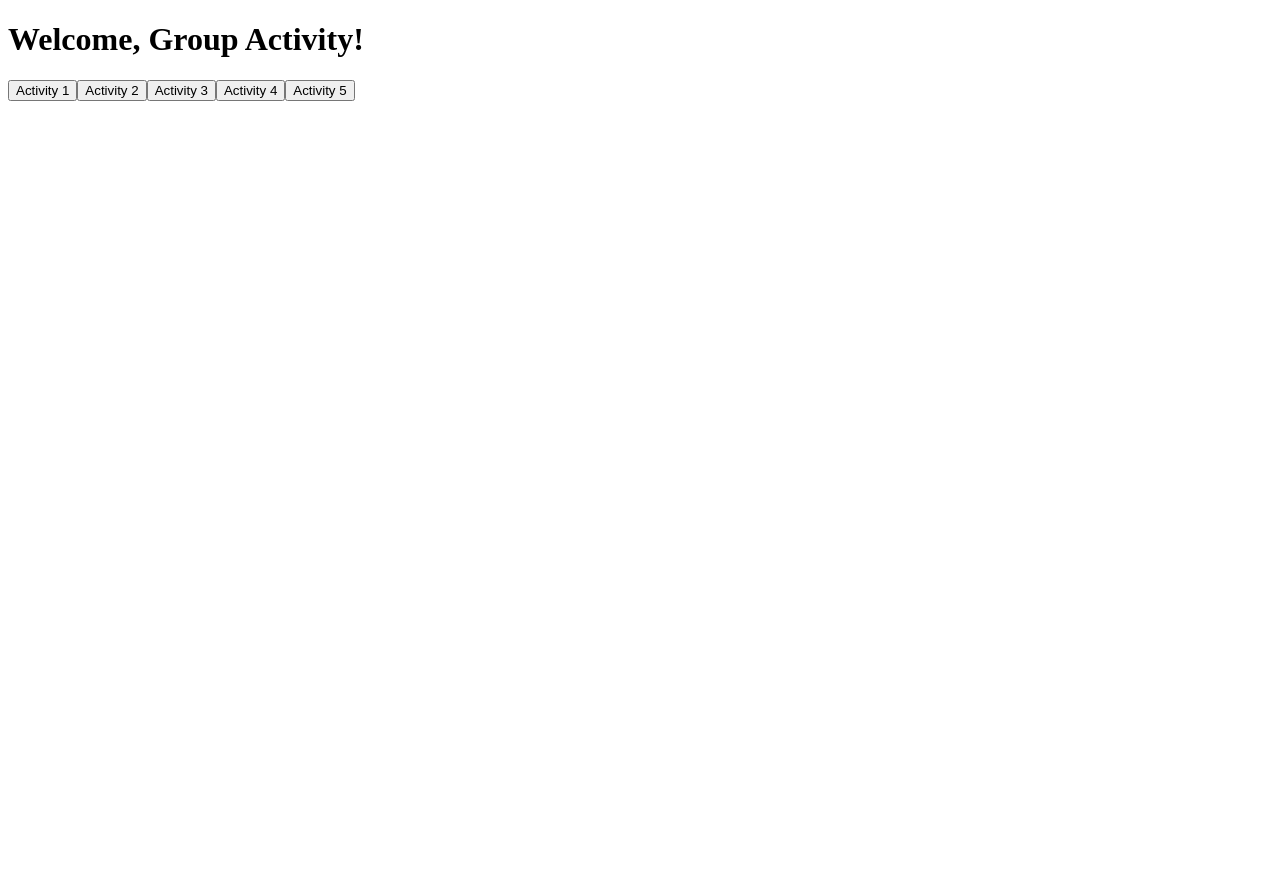
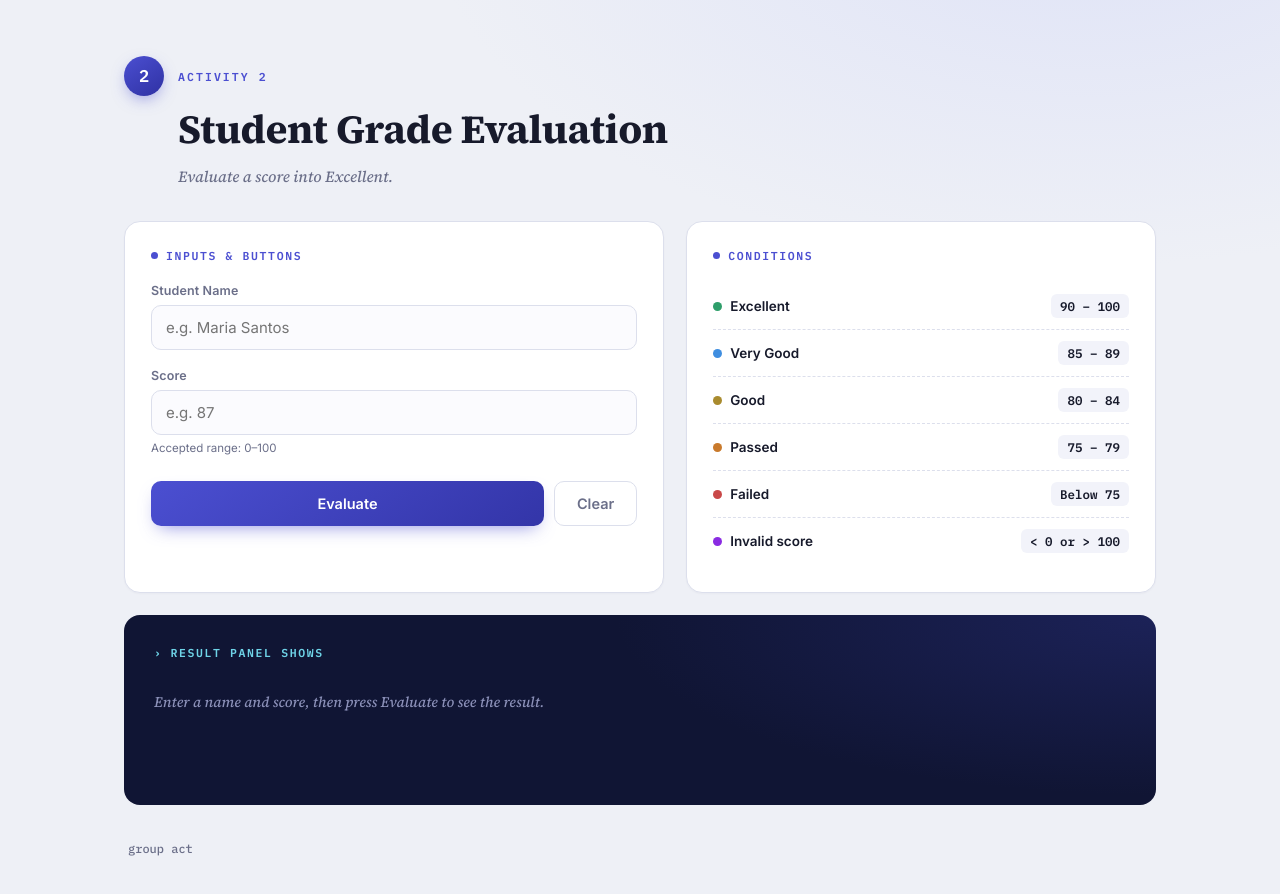
Before and after one commit to devinggenesis-design/Group-Activity, a React (Vite) app: page / in a window 1280 px wide. Shown: the top 894 px of the page. Before the commit the page ends 800 px from the top, so only its background shows below. Built offline with nearby package versions, Linux system fonts and the light colour scheme.

Commit message:
student evaluation page

```diff
--- a/src/App.css
+++ b/src/App.css
@@ -1,184 +1,241 @@
-.counter {
-  font-size: 16px;
-  padding: 5px 10px;
-  border-radius: 5px;
-  color: var(--accent);
-  background: var(--accent-bg);
-  border: 2px solid transparent;
-  transition: border-color 0.3s;
-  margin-bottom: 24px;
+@import url('https://fonts.googleapis.com/css2?family=Source+Serif+4:ital,wght@0,500;0,600;0,700;1,500&family=Inter:wght@400;500;600;700&family=IBM+Plex+Mono:wght@500;600&display=swap');
 
-  &:hover {
-    border-color: var(--accent-border);
-  }
-  &:focus-visible {
-    outline: 2px solid var(--accent);
-    outline-offset: 2px;
-  }
+:root{
+  --paper:#eef0f6;
+  --card:#ffffff;
+  --ink:#171a2b;
+  --navy:#101534;
+  --navy-2:#171d47;
+  --indigo:#4b4fd1;
+  --indigo-soft:#eceafc;
+  --sky:#6fd4e8;
+  --line:#dcdfec;
+  --muted:#6b6f89;
+  --excellent:#2e9e6a;
+  --verygood:#3f8ee0;
+  --good:#a98b2e;
+  --passed:#c97a2c;
+  --failed:#c94848;
+  --invalid:#8a2be2;
 }
 
-.hero {
-  position: relative;
-
-  .base,
-  .framework,
-  .vite {
-    inset-inline: 0;
-    margin: 0 auto;
-  }
-
-  .base {
-    width: 170px;
-    position: relative;
-    z-index: 0;
-  }
-
-  .framework,
-  .vite {
-    position: absolute;
-  }
-
-  .framework {
-    z-index: 1;
-    top: 34px;
-    height: 28px;
-    transform: perspective(2000px) rotateZ(300deg) rotateX(44deg) rotateY(39deg)
-      scale(1.4);
-  }
-
-  .vite {
-    z-index: 0;
-    top: 107px;
-    height: 26px;
-    width: auto;
-    transform: perspective(2000px) rotateZ(300deg) rotateX(40deg) rotateY(39deg)
-      scale(0.8);
-  }
+*{box-sizing:border-box;}
+body{margin:0;}
+#root{
+  background:
+    radial-gradient(1100px 600px at 85% -10%, #dfe3f7 0%, transparent 60%),
+    var(--paper);
+  min-height:100vh;
+  font-family:'Inter',sans-serif;
+  color:var(--ink);
 }
 
-#center {
-  display: flex;
-  flex-direction: column;
-  gap: 25px;
-  place-content: center;
-  place-items: center;
-  flex-grow: 1;
+.wrap{max-width:1080px;margin:0 auto;padding:56px 24px 80px;}
 
-  @media (max-width: 1024px) {
-    padding: 32px 20px 24px;
-    gap: 18px;
-  }
+/* ---- Header ---- */
+.eyebrow-row{display:flex;align-items:center;gap:14px;margin-bottom:6px;}
+.badge{
+  width:40px;height:40px;border-radius:50%;
+  background:linear-gradient(145deg,var(--indigo),#2f31a3);
+  color:#fff;display:flex;align-items:center;justify-content:center;
+  font-family:'IBM Plex Mono',monospace;font-weight:600;font-size:17px;
+  box-shadow:0 6px 16px -4px rgba(75,79,209,.55);
+  flex-shrink:0;
+}
+.eyebrow{
+  font-family:'IBM Plex Mono',monospace;
+  font-size:11.5px; letter-spacing:.18em; font-weight:600;
+  color:var(--indigo); text-transform:uppercase;
+}
+h1{
+  font-family:'Source Serif 4',serif;
+  font-size:clamp(28px,4vw,40px);
+  font-weight:700;
+  margin:2px 0 10px 54px;
+  letter-spacing:-.01em;
+}
+.sub{
+  font-family:'Source Serif 4',serif;
+  font-style:italic;
+  color:var(--muted);
+  margin:0 0 34px 54px;
+  font-size:15.5px;
 }
 
-#next-steps {
-  display: flex;
-  border-top: 1px solid var(--border);
-  text-align: left;
+/* ---- Layout ---- */
+.grid{
+  display:grid;
+  grid-template-columns:1.15fr 1fr;
+  gap:22px;
+}
+@media (max-width:820px){ .grid{grid-template-columns:1fr;} }
 
-  & > div {
-    flex: 1 1 0;
-    padding: 32px;
-    @media (max-width: 1024px) {
-      padding: 24px 20px;
-    }
-  }
-
-  .icon {
-    margin-bottom: 16px;
-    width: 22px;
-    height: 22px;
-  }
-
-  @media (max-width: 1024px) {
-    flex-direction: column;
-    text-align: center;
-  }
+.card{
+  background:var(--card);
+  border:1px solid var(--line);
+  border-radius:16px;
+  padding:26px 26px 28px;
+  box-shadow:0 1px 2px rgba(20,20,50,.03);
+}
+.card h2{
+  font-family:'IBM Plex Mono',monospace;
+  font-size:11.5px; letter-spacing:.14em; text-transform:uppercase;
+  color:var(--indigo); margin:0 0 20px;
+  display:flex; align-items:center; gap:8px;
+}
+.card h2::before{
+  content:"";width:7px;height:7px;border-radius:50%;
+  background:var(--indigo); display:inline-block;
 }
 
-#docs {
-  border-right: 1px solid var(--border);
+/* ---- Form ---- */
+.field{margin-bottom:18px;}
+.field label{
+  display:block; font-size:12.5px; font-weight:600;
+  color:var(--muted); margin-bottom:7px; letter-spacing:.01em;
+}
+.field input{
+  width:100%; padding:12px 14px; font-size:15px;
+  border:1.5px solid var(--line); border-radius:10px;
+  font-family:'Inter',sans-serif; color:var(--ink);
+  background:#fbfbfe;
+  transition:border-color .15s, box-shadow .15s, background .15s;
+}
+.field input:focus{
+  outline:none; border-color:var(--indigo); background:#fff;
+  box-shadow:0 0 0 4px var(--indigo-soft);
+}
+.field .hint{
+  font-size:11.5px; color:var(--muted); margin-top:6px;
+}
+.field.err input{border-color:var(--failed); background:#fff6f6;}
+.field .errmsg{
+  font-size:12px; color:var(--failed); margin-top:6px; font-weight:600;
+  display:none;
+}
+.field.err .errmsg{display:block;}
 
-  @media (max-width: 1024px) {
-    border-right: none;
-    border-bottom: 1px solid var(--border);
-  }
+.btn-row{display:flex; gap:10px; margin-top:26px;}
+button{
+  font-family:'Inter',sans-serif; font-weight:600; font-size:14.5px;
+  border:none; border-radius:10px; padding:13px 22px; cursor:pointer;
+  transition:transform .12s ease, box-shadow .12s ease, background .15s;
+}
+button:active{transform:translateY(1px);}
+#evaluateBtn{
+  flex:1;
+  background:linear-gradient(145deg,var(--indigo),#3335a8);
+  color:#fff;
+  box-shadow:0 8px 18px -8px rgba(75,79,209,.65);
+}
+#evaluateBtn:hover{box-shadow:0 10px 22px -6px rgba(75,79,209,.75);}
+#clearBtn{
+  background:#fff; color:var(--muted);
+  border:1.5px solid var(--line);
+}
+#clearBtn:hover{border-color:#b9bdd6; color:var(--ink);}
+
+/* ---- Conditions reference ---- */
+.cond-list{list-style:none; margin:0; padding:0;}
+.cond-list li{
+  display:flex; justify-content:space-between; align-items:center;
+  padding:11px 0; border-bottom:1px dashed var(--line);
+  font-size:14px;
+}
+.cond-list li:last-child{border-bottom:none;}
+.cond-range{
+  font-family:'IBM Plex Mono',monospace; font-weight:600; font-size:12.5px;
+  color:var(--ink); background:#f2f3fa; padding:4px 9px; border-radius:6px;
+}
+.cond-label{display:flex;align-items:center;font-weight:600; font-size:13.5px;}
+.dot{width:9px;height:9px;border-radius:50%;display:inline-block;margin-right:8px;}
+.dot-excellent{background:var(--excellent);}
+.dot-verygood{background:var(--verygood);}
+.dot-good{background:var(--good);}
+.dot-passed{background:var(--passed);}
+.dot-failed{background:var(--failed);}
+.dot-invalid{background:var(--invalid);}
+
+/* ---- Result panel (navy) ---- */
+.result-card{
+  grid-column:1 / -1;
+  background:radial-gradient(900px 300px at 100% 0%, #1c2258 0%, transparent 60%), var(--navy);
+  border-radius:16px;
+  padding:30px 30px 34px;
+  color:#fff;
+  position:relative;
+  overflow:hidden;
+  min-height:190px;
+}
+.result-card h2{
+  font-family:'IBM Plex Mono',monospace;
+  font-size:11.5px; letter-spacing:.14em; text-transform:uppercase;
+  color:var(--sky); margin:0 0 22px;
+  display:flex; align-items:center; gap:8px;
+}
+.result-card h2::before{
+  content:"›"; color:var(--sky); font-weight:700;
+}
+.placeholder{
+  color:#8b90b8; font-size:14.5px; font-style:italic;
+  font-family:'Source Serif 4',serif;
+  padding:10px 0 4px;
+  margin:0;
+}
+.result-grid{
+  display:grid; grid-template-columns:repeat(3,1fr); gap:20px;
+}
+@media (max-width:720px){ .result-grid{grid-template-columns:1fr;} }
+.result-item{
+  background:rgba(255,255,255,.045);
+  border:1px solid rgba(255,255,255,.09);
+  border-radius:12px; padding:18px 18px 20px;
+}
+.result-item .rlabel{
+  font-family:'IBM Plex Mono',monospace; font-size:10.5px;
+  letter-spacing:.12em; text-transform:uppercase; color:#9aa0cf;
+  margin-bottom:10px;
+}
+.result-item .rvalue{
+  font-family:'Source Serif 4',serif; font-size:22px; font-weight:600;
+  color:#fff; line-height:1.25;
+}
+.remark-pill{
+  display:inline-flex; align-items:center; gap:8px;
+  padding:7px 14px; border-radius:999px; font-size:15px; font-weight:700;
+  font-family:'Inter',sans-serif;
+}
+.remark-pill .dot{width:8px;height:8px;margin-right:0;}
+.r-excellent{background:rgba(46,158,106,.18); color:#7EE3B4;}
+.r-verygood{background:rgba(63,142,224,.18); color:#8FC4F7;}
+.r-good{background:rgba(169,139,46,.2); color:#E8C56A;}
+.r-passed{background:rgba(201,122,44,.2); color:#F0A96A;}
+.r-failed{background:rgba(201,72,72,.2); color:#F19A9A;}
+.r-invalid{background:rgba(138,43,226,.2); color:#C79BF0;}
+
+.fade-in{animation:fadeIn .35s ease both;}
+@keyframes fadeIn{from{opacity:0; transform:translateY(6px);} to{opacity:1; transform:translateY(0);}}
+
+/* ---- Footer demonstrates ---- */
+.demo-card{
+  grid-column:1 / -1;
+  background:var(--indigo-soft);
+  border-radius:14px;
+  padding:20px 26px;
+  display:flex; align-items:center; gap:16px; flex-wrap:wrap;
+}
+.demo-card h2{
+  font-family:'IBM Plex Mono',monospace; font-size:11px; letter-spacing:.14em;
+  text-transform:uppercase; color:var(--indigo); margin:0; white-space:nowrap;
+}
+.chip{
+  background:#fff; border-radius:999px; padding:7px 15px;
+  font-size:12.5px; font-weight:600; color:var(--navy-2);
+  border:1px solid #dcd9f7;
 }
 
-#next-steps ul {
-  list-style: none;
-  padding: 0;
-  display: flex;
-  gap: 8px;
-  margin: 32px 0 0;
-
-  .logo {
-    height: 18px;
-  }
-
-  a {
-    color: var(--text-h);
-    font-size: 16px;
-    border-radius: 6px;
-    background: var(--social-bg);
-    display: flex;
-    padding: 6px 12px;
-    align-items: center;
-    gap: 8px;
-    text-decoration: none;
-    transition: box-shadow 0.3s;
-
-    &:hover {
-      box-shadow: var(--shadow);
-    }
-    .button-icon {
-      height: 18px;
-      width: 18px;
-    }
-  }
-
-  @media (max-width: 1024px) {
-    margin-top: 20px;
-    flex-wrap: wrap;
-    justify-content: center;
-
-    li {
-      flex: 1 1 calc(50% - 8px);
-    }
-
-    a {
-      width: 100%;
-      justify-content: center;
-      box-sizing: border-box;
-    }
-  }
+footer{
+  max-width:1080px; margin:36px auto 0; display:flex; justify-content:space-between;
+  font-size:12px; color:var(--muted); font-family:'IBM Plex Mono',monospace;
+  padding:0 4px;
 }
-
-#spacer {
-  height: 88px;
-  border-top: 1px solid var(--border);
-  @media (max-width: 1024px) {
-    height: 48px;
-  }
-}
-
-.ticks {
-  position: relative;
-  width: 100%;
-
-  &::before,
-  &::after {
-    content: '';
-    position: absolute;
-    top: -4.5px;
-    border: 5px solid transparent;
-  }
-
-  &::before {
-    left: 0;
-    border-left-color: var(--border);
-  }
-  &::after {
-    right: 0;
-    border-right-color: var(--border);
-  }
-}
--- a/src/App.jsx
+++ b/src/App.jsx
@@ -1,16 +1,176 @@
 import { useState } from "react";
 import "./App.css";
 
+const RANGES = [
+  { label: "Excellent", range: "90 – 100", key: "excellent" },
+  { label: "Very Good", range: "85 – 89", key: "verygood" },
+  { label: "Good", range: "80 – 84", key: "good" },
+  { label: "Passed", range: "75 – 79", key: "passed" },
+  { label: "Failed", range: "Below 75", key: "failed" },
+  { label: "Invalid score", range: "< 0 or > 100", key: "invalid" },
+];
+
+function classify(score) {
+  if (score < 0 || score > 100) {
+    return { key: "invalid", label: "Invalid score" };
+  } else if (score >= 90) {
+    return { key: "excellent", label: "Excellent" };
+  } else if (score >= 85) {
+    return { key: "verygood", label: "Very Good" };
+  } else if (score >= 80) {
+    return { key: "good", label: "Good" };
+  } else if (score >= 75) {
+    return { key: "passed", label: "Passed" };
+  } else {
+    return { key: "failed", label: "Failed" };
+  }
+}
+
 function App() {
+  const [name, setName] = useState("");
+  const [score, setScore] = useState("");
+  const [errors, setErrors] = useState({ name: false, score: false });
+  const [result, setResult] = useState(null);
+  const [message, setMessage] = useState(
+    "Enter a name and score, then press Evaluate to see the result."
+  );
+
+  function handleEvaluate(e) {
+    e.preventDefault();
+
+    const trimmedName = name.trim();
+    const rawScore = score.trim();
+    const numericScore = Number(rawScore);
+
+    const nameError = trimmedName === "";
+    const scoreError = rawScore === "" || isNaN(numericScore);
+
+    setErrors({ name: nameError, score: scoreError });
+
+    if (nameError || scoreError) {
+      setResult(null);
+      setMessage("Fix the highlighted fields, then press Evaluate again.");
+      return;
+    }
+
+    const outcome = classify(numericScore);
+    setResult({
+      name: trimmedName,
+      score: numericScore,
+      remarkKey: outcome.key,
+      remarkLabel: outcome.label,
+    });
+  }
+
+  function handleClear() {
+    setName("");
+    setScore("");
+    setErrors({ name: false, score: false });
+    setResult(null);
+    setMessage("Enter a name and score, then press Evaluate to see the result.");
+  }
+
   return (
-    <>
-      <h1>Welcome, Group Activity!</h1>
-      <button>Activity 1</button>
-      <button>Activity 2</button>
-      <button>Activity 3</button>
-      <button>Activity 4</button>
-      <button>Activity 5</button>
-    </>
+    <div className="wrap">
+      <div className="eyebrow-row">
+        <div className="badge">2</div>
+        <span className="eyebrow">Activity 2</span>
+      </div>
+      <h1>Student Grade Evaluation</h1>
+      <p className="sub">
+        Evaluate a score into Excellent.
+      </p>
+
+      <form className="grid" onSubmit={handleEvaluate}>
+        {/* Inputs & Buttons */}
+        <div className="card">
+          <h2>Inputs &amp; Buttons</h2>
+
+          <div className={`field ${errors.name ? "err" : ""}`}>
+            <label htmlFor="studentName">Student Name</label>
+            <input
+              id="studentName"
+              type="text"
+              placeholder="e.g. Maria Santos"
+              autoComplete="off"
+              value={name}
+              onChange={(e) => setName(e.target.value)}
+            />
+            <div className="errmsg">Please enter a student name.</div>
+          </div>
+
+          <div className={`field ${errors.score ? "err" : ""}`}>
+            <label htmlFor="score">Score</label>
+            <input
+              id="score"
+              type="number"
+              placeholder="e.g. 87"
+              inputMode="numeric"
+              value={score}
+              onChange={(e) => setScore(e.target.value)}
+            />
+            <div className="hint">Accepted range: 0–100</div>
+            <div className="errmsg">Enter a valid number to evaluate.</div>
+          </div>
+
+          <div className="btn-row">
+            <button type="submit" id="evaluateBtn">
+              Evaluate
+            </button>
+            <button type="button" id="clearBtn" onClick={handleClear}>
+              Clear
+            </button>
+          </div>
+        </div>
+
+        {/* Conditions */}
+        <div className="card">
+          <h2>Conditions</h2>
+          <ul className="cond-list">
+            {RANGES.map((r) => (
+              <li key={r.key}>
+                <span className="cond-label">
+                  <span className={`dot dot-${r.key}`}></span>
+                  {r.label}
+                </span>
+                <span className="cond-range">{r.range}</span>
+              </li>
+            ))}
+          </ul>
+        </div>
+
+        {/* Result panel — conditional rendering */}
+        <div className="result-card">
+          <h2>Result Panel Shows</h2>
+          {result === null ? (
+            <p className="placeholder">{message}</p>
+          ) : (
+            <div className="result-grid fade-in">
+              <div className="result-item">
+                <div className="rlabel">Student Name</div>
+                <div className="rvalue">{result.name}</div>
+              </div>
+              <div className="result-item">
+                <div className="rlabel">Score</div>
+                <div className="rvalue">{result.score}</div>
+              </div>
+              <div className="result-item">
+                <div className="rlabel">Remarks</div>
+                <span className={`remark-pill r-${result.remarkKey}`}>
+                  <span className="dot" style={{ background: "currentColor" }}></span>
+                  {result.remarkLabel}
+                </span>
+              </div>
+            </div>
+          )}
+        </div>
+
+      </form>
+
+      <footer>
+        <span>group act</span>
+      </footer>
+    </div>
   );
 }
 
```
